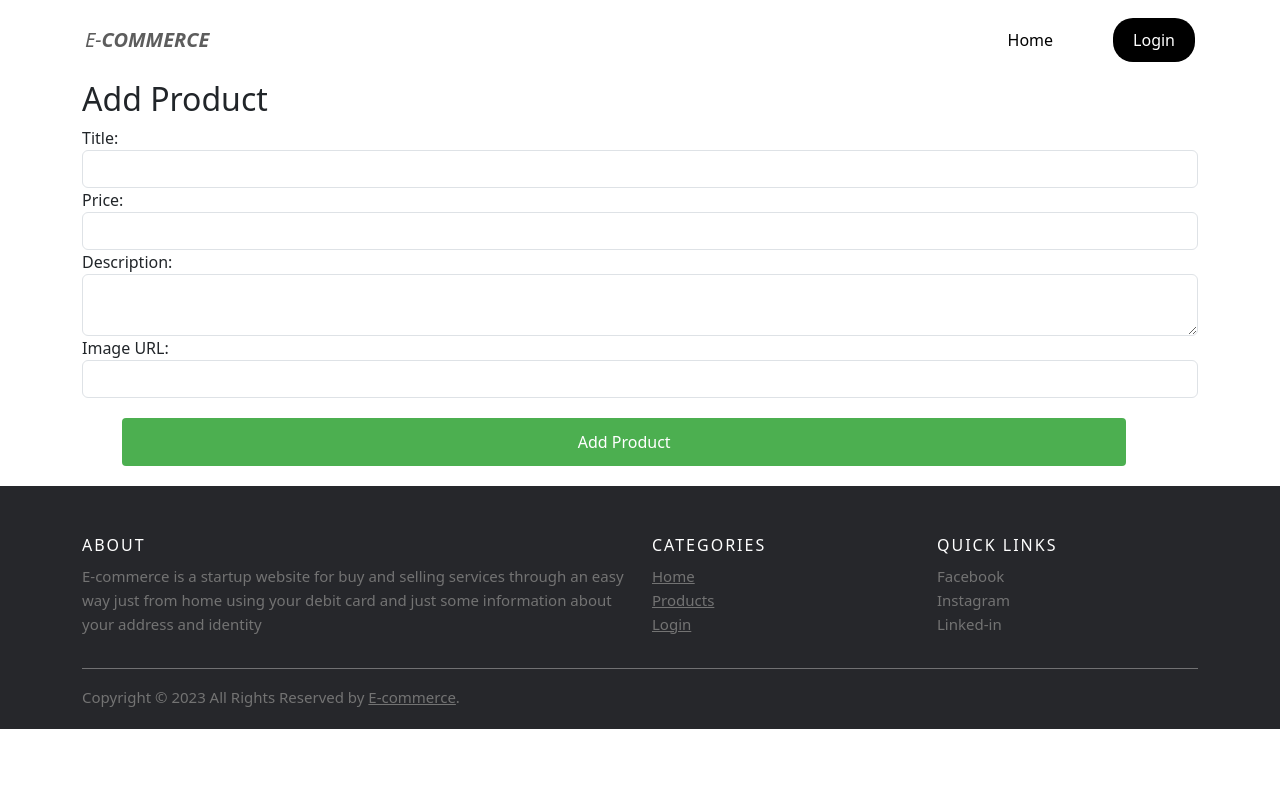
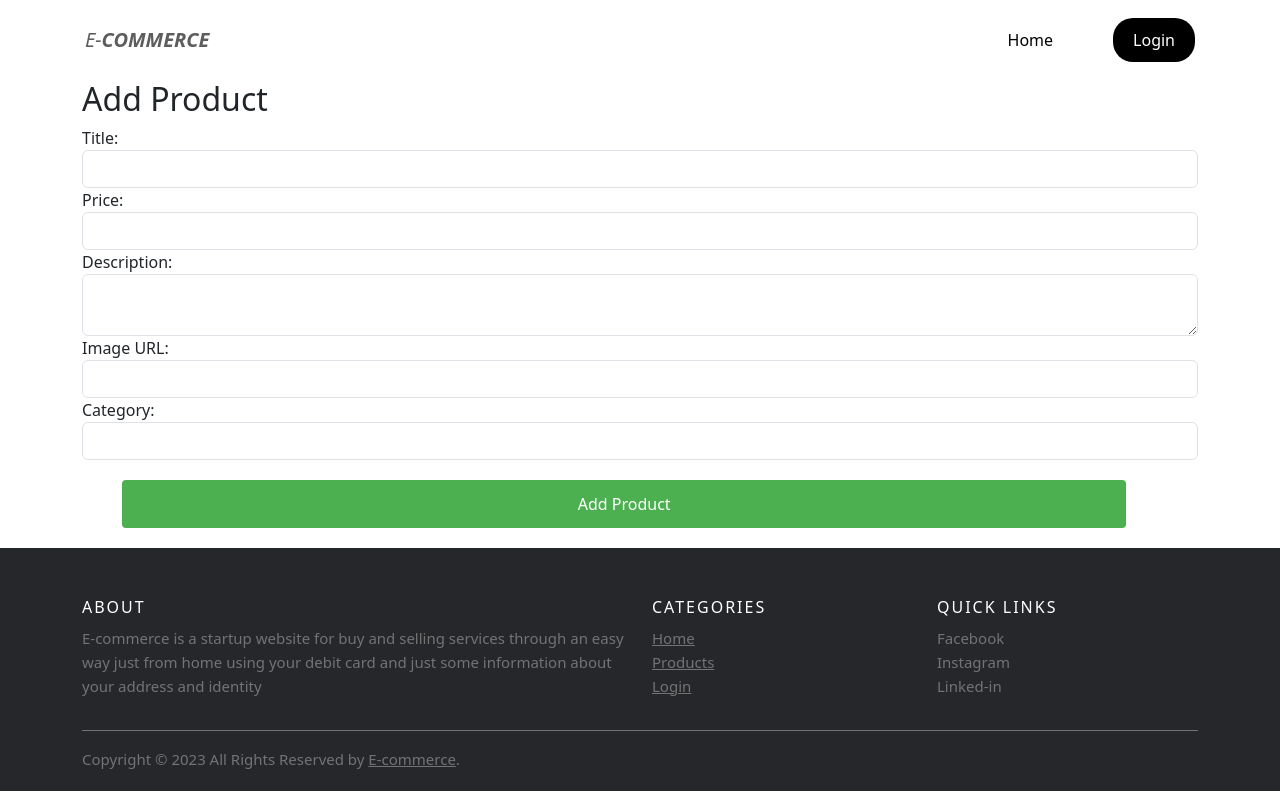
Before and after one commit to CGUltimateno/ITI_PROJECT, an Angular app: page /addproduct in a window 1280 px wide. Built offline with nearby package versions, Linux system fonts and the light colour scheme.

Commit message:
product page modified
+ add product

```diff
--- a/src/app/addproduct/addproduct.component.html
+++ b/src/app/addproduct/addproduct.component.html
@@ -1,6 +1,6 @@
 <div class="container">
   <h2>Add Product</h2>
-  <form (ngSubmit)="onSubmit()">
+  <form>
     <div class="form-group">
       <label for="title">Title:</label>
       <input type="text" id="title" name="title" [(ngModel)]="product.title" class="form-control" required>
@@ -11,14 +11,22 @@
     </div>
     <div class="form-group">
       <label for="description">Description:</label>
-      <textarea id="description" name="description" [(ngModel)]="product.description" class="form-control" required></textarea>
+      <textarea id="description" name="description" [(ngModel)]="product.desc" class="form-control" required></textarea>
     </div>
     <div class="form-group">
       <label for="image">Image URL:</label>
-      <input type="text" id="image" name="image" [(ngModel)]="product.imageUrl" class="form-control" required>
+      <input type="text" id="image" name="image" [(ngModel)]="product.imageurl" class="form-control" required>
     </div>
-
-    <!-- Add more input fields for other product details -->
+    <div class="form-group">
+      <label for="category">Category:</label>
+      <select id="category" name="category" [(ngModel)]="product.categories" class="form-control" required>
+        <option value="Electronics">Electronics</option>
+        <option value="Clothing">Clothing</option>
+        <option value="Food">Food</option>
+        <option value="Furniture">Furniture</option>
+        <option value="Books">Books</option>
+      </select>
+    </div>
     <button type="submit" routerLink="/products" class="btn btn-primary submit">Add Product</button>
   </form>
 </div>
--- a/src/app/addproduct/addproduct.component.ts
+++ b/src/app/addproduct/addproduct.component.ts
@@ -1,29 +1,42 @@
 import { Component } from '@angular/core';
 import { ProdserviceService } from '../prodservice.service'; // You need to create this service
+import {HttpClient} from "@angular/common/http";
+import {Router} from "@angular/router";
 
 @Component({
   selector: 'app-addproduct',
   templateUrl: './addproduct.component.html',
   styleUrls: ['./addproduct.component.css']
 })
-export class AddproductComponent {
-  product = {
-    title: '',
-    price: '',
-    imageUrl: '',
-    description: ''
-  };
-  constructor(private productservice: ProdserviceService) { }
 
-  onSubmit(){
-    this.productservice.AddProduct(this.product).subscribe((data: any) => {
+  export class AddproductComponent {
+  product : any = {};
+
+  ngOnInit() {
+
+  }
+  constructor(private http:HttpClient,private router: Router) {
+  }
+
+  onSubmit(data: {title: string, desc: string, price: number, imgurl: string, categories: string}) {
+    try {
+      this.http.post(`http://localhost:4000/api/products`, data).subscribe((res) => {
+        console.log(res);
+        localStorage.setItem('title', this.product.title);
+        localStorage.setItem('desc', this.product.desc);
+        localStorage.setItem('price', this.product.price.toString());
+        localStorage.setItem('imgurl', this.product.imageurl);
+        localStorage.setItem('categories', this.product.categories);
+
+        this.router.navigate(['/products']);
+
+      })
+
+      console.log('====================================');
       console.log(data);
-    });
-    this.product = {
-      title: '',
-      price: '',
-      imageUrl: '',
-      description: ''
-    }
+      console.log('====================================');
+    } catch (error) {
+      console.log(error);
   }
 }
+}
--- a/src/app/navbar/navbar.component.html
+++ b/src/app/navbar/navbar.component.html
@@ -19,7 +19,7 @@
           <a class="nav-link1" routerLink="/login">Login</a>
         </li>
         <li *ngIf="isAuth" class="nav-item">
-          <a class="nav-link1" routerLink="/login" (click)="logout()">logout</a>
+          <a class="nav-link1" routerLink="/login" (click)="logout()">Sign out</a>
         </li>
       </ul>
     </div>
```
